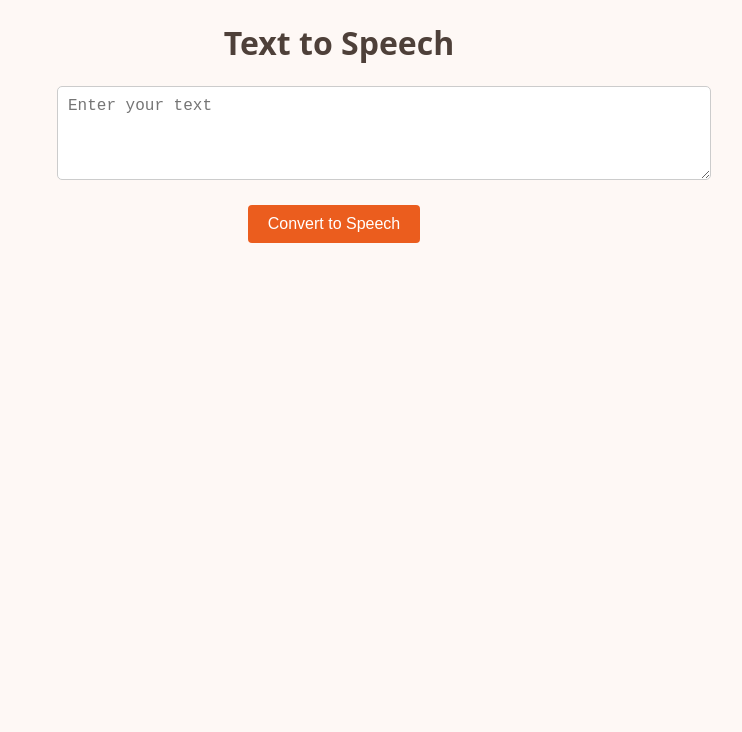
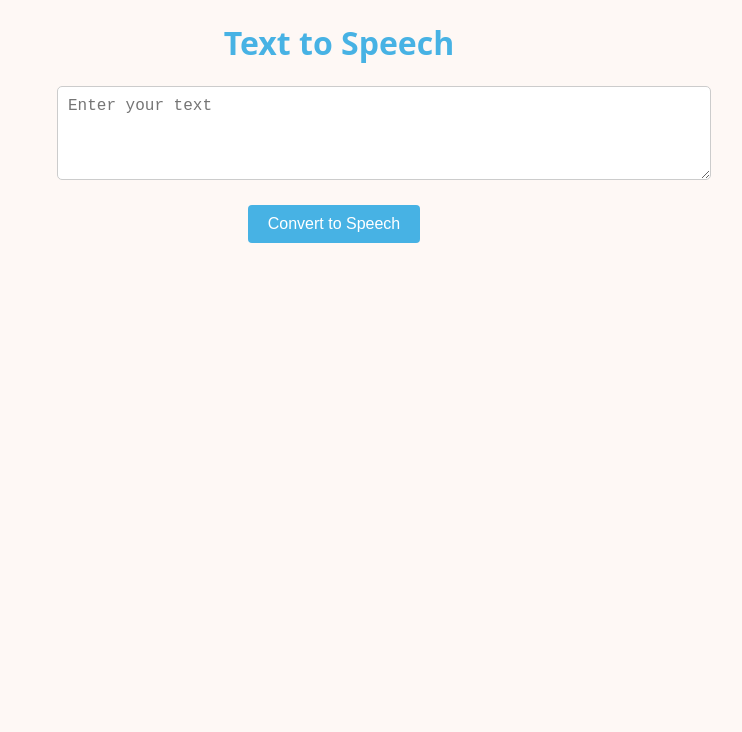
Before and after one commit to Manithreddy23/Manith, a plain HTML site: page TTS.html in a window 1280 px wide. Shown: the top 732 px of the page, without its empty margins (301-1043 px from the left). Drawn offline with Linux system fonts and the light colour scheme.

Commit message:
Update TTS.html

```diff
--- a/TTS.html
+++ b/TTS.html
@@ -12,7 +12,7 @@
         }
 
         h1 {
-            color: #4E4039;
+            color: #47b2e4;
             text-align: center;
         }
 
@@ -43,7 +43,7 @@
         button {
             padding: 10px 20px;
             font-size: 16px;
-            background-color: #eb5d1e;
+            background-color: #47b2e4;
             color: white;
             border: none;
             cursor: pointer;
@@ -54,7 +54,7 @@
         }
 
         button:hover {
-        background-color: #f77e4a;
+        background-color: #47b2e4;
         }
 
         audio {
```
